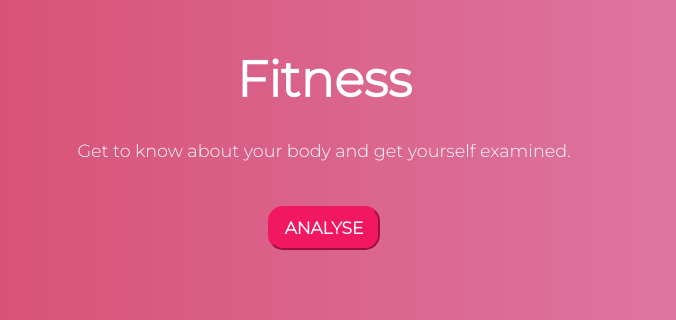
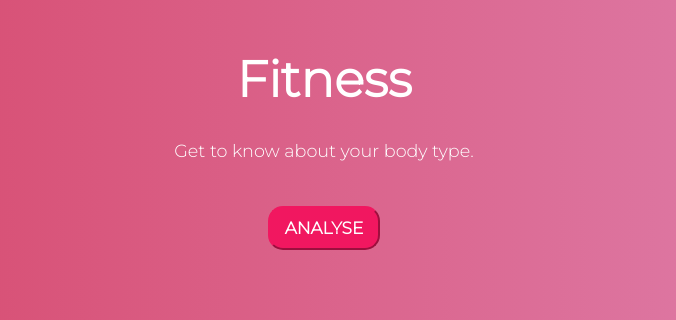
Before and after one commit to jheel05/Nirogya_healthcarewebsite, a website: page fit/ut/uf.html in a window 1280 px wide. Shown: the part 171-491 px from the top of the page, 604-1280 px from the left. Drawn offline with Linux system fonts and the light colour scheme.

Commit message:
made it more attractive

```diff
--- a/fit/ut/uf.html
+++ b/fit/ut/uf.html
@@ -31,7 +31,7 @@
             </div>
             <div class="rightside">
                 <h1>Fitness</h1>
-                <p>Get to know about your body and get yourself examined. </p>
+                <p>Get to know about your body type. </p>
                 <a href="utquiz/uq.html"><button>Analyse</button></a>
             </div>
         </section>
```
